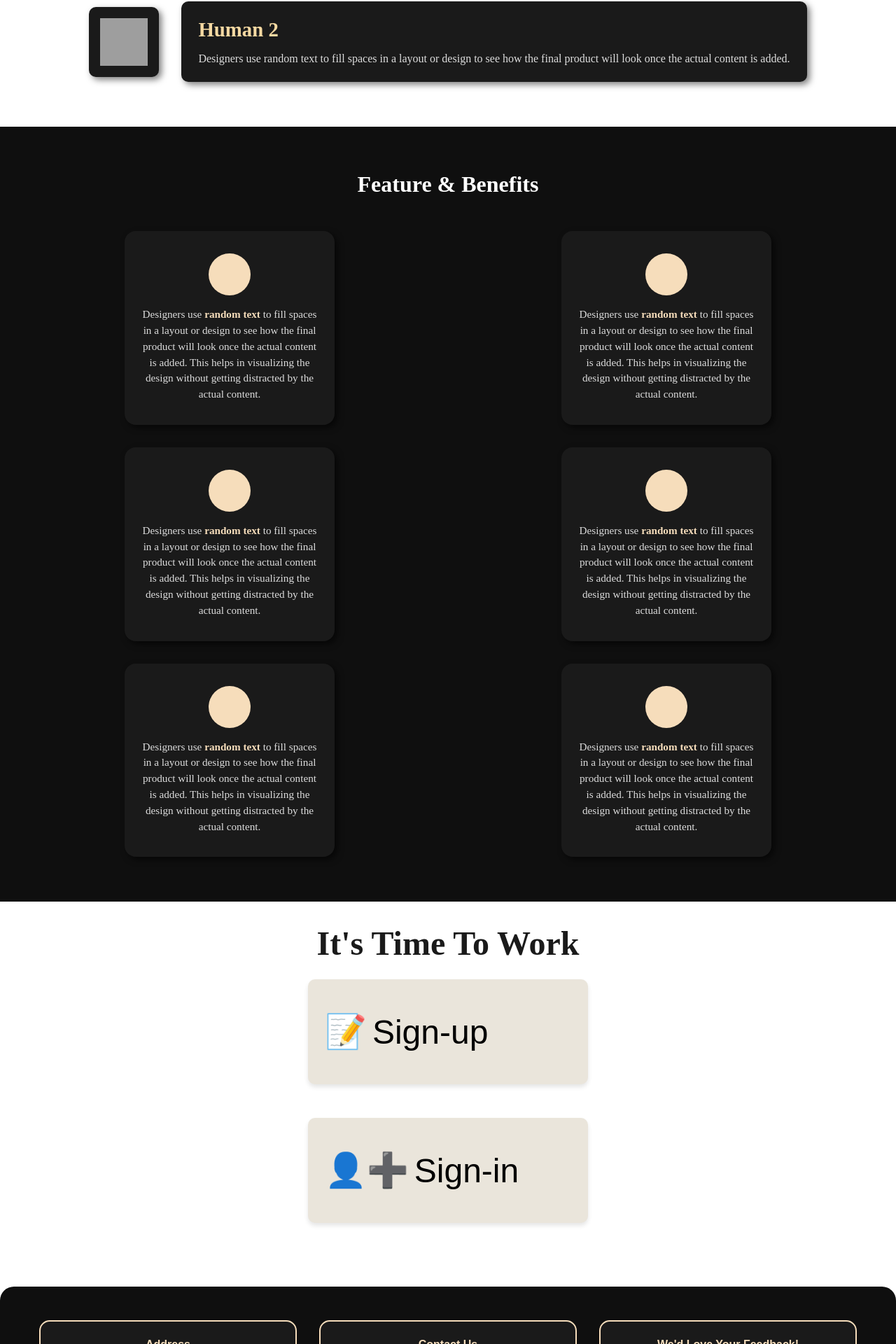
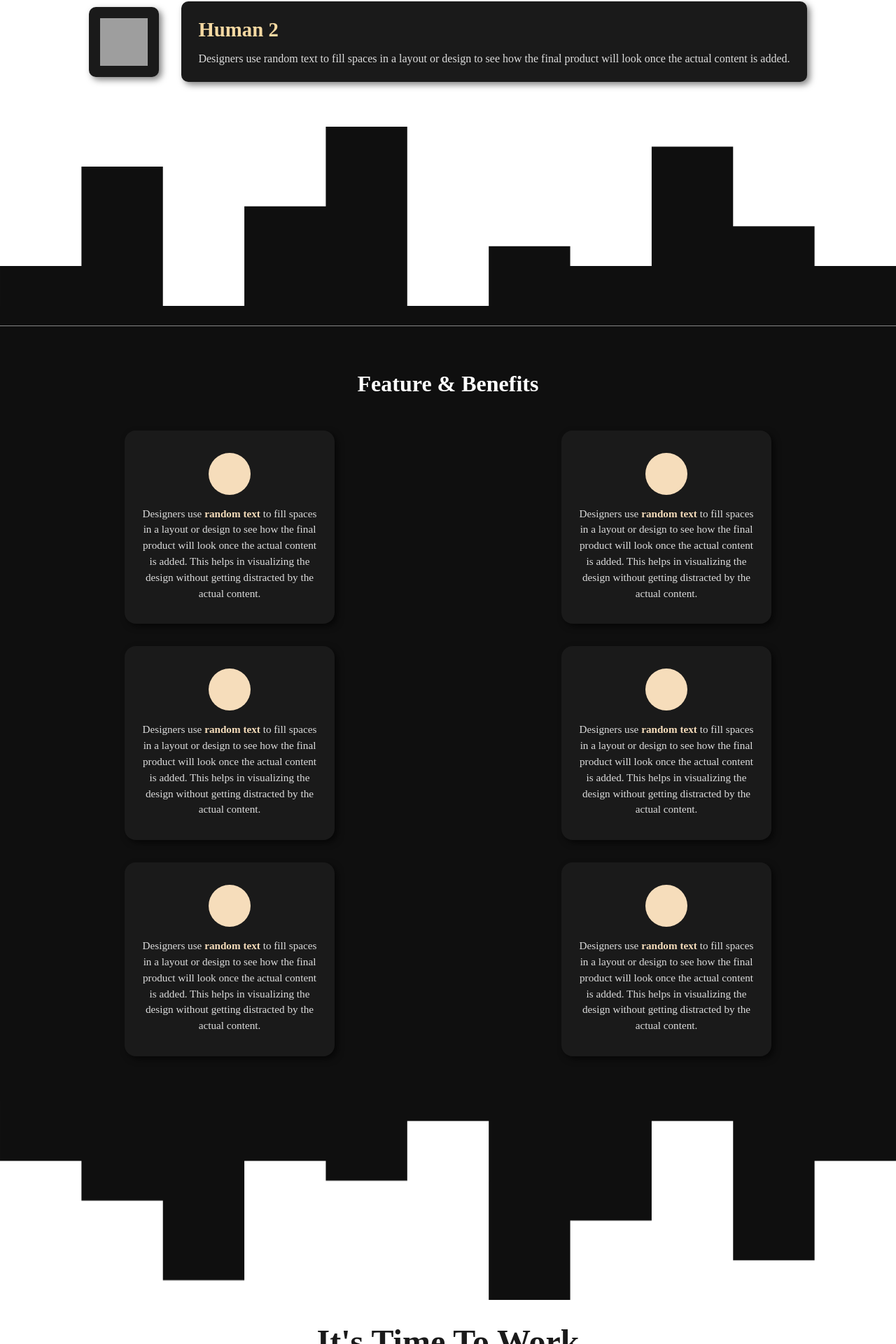
Before and after one commit to Hendry535230151/AI, a React (Create React App) app in the folder frontend/: page /home in a window 1280 px wide. Shown: the part 1026-2946 px from the top of the page at 70% size. Built offline with nearby package versions, Linux system fonts and the light colour scheme; grey boxes are pictures that could not be loaded.

Commit message:
adding wave for frontend and css

```diff
--- a/frontend/src/css/Home.module.css
+++ b/frontend/src/css/Home.module.css
@@ -271,6 +271,24 @@
     display: flex;
 }
 
+.wave_wrapper {
+    display: block;
+    height: auto;
+    width: 100%;
+    max-width: 1500px;
+    overflow: hidden;
+    line-height: 0;
+}
+
+.wave_wrapper1 {
+    display: block;
+    height: auto;
+    width: 100%;
+    max-width: 1500px;
+    overflow: hidden;
+    line-height: 0;
+    transform: rotate(180deg);
+}
 
 .custom_footer {
     background-color: #0f0f0f;
--- a/frontend/src/pages/Home.js
+++ b/frontend/src/pages/Home.js
@@ -68,9 +68,17 @@ function Home() {
                     </div>
                 </div>
             </div>
+            <div className={styles.wave_wrapper}>
+                <svg xmlns="http://www.w3.org/2000/svg" viewBox="0 0 1440 320">
+                    <path
+                    fill="#0f0f0f"
+                    fillOpacity="1"
+                    d="M0,32L0,224L130.9,224L130.9,64L261.8,64L261.8,288L392.7,288L392.7,128L523.6,128L523.6,0L654.5,0L654.5,288L785.5,288L785.5,192L916.4,192L916.4,224L1047.3,224L1047.3,32L1178.2,32L1178.2,160L1309.1,160L1309.1,224L1440,224L1440,320L1309.1,320L1309.1,320L1178.2,320L1178.2,320L1047.3,320L1047.3,320L916.4,320L916.4,320L785.5,320L785.5,320L654.5,320L654.5,320L523.6,320L523.6,320L392.7,320L392.7,320L261.8,320L261.8,320L130.9,320L130.9,320L0,320L0,320Z"
+                    ></path>
+                </svg>
+            </div>
             <div className={styles.features_section}>
                 <h2 className={styles.features_title}>Feature & Benefits</h2>
-
                 <div className={styles.features_grid}>
                     <div className={styles.feature_benefit_card}>
                         <div className={styles.feature_icon}></div>
@@ -114,6 +122,15 @@ function Home() {
                         </p>
                     </div>
                 </div>
+            </div>
+            <div className={styles.wave_wrapper1}>
+                <svg xmlns="http://www.w3.org/2000/svg" viewBox="0 0 1440 320">
+                    <path
+                    fill="#0f0f0f"
+                    fillOpacity="1"
+                    d="M0,32L0,224L130.9,224L130.9,64L261.8,64L261.8,288L392.7,288L392.7,128L523.6,128L523.6,0L654.5,0L654.5,288L785.5,288L785.5,192L916.4,192L916.4,224L1047.3,224L1047.3,32L1178.2,32L1178.2,160L1309.1,160L1309.1,224L1440,224L1440,320L1309.1,320L1309.1,320L1178.2,320L1178.2,320L1047.3,320L1047.3,320L916.4,320L916.4,320L785.5,320L785.5,320L654.5,320L654.5,320L523.6,320L523.6,320L392.7,320L392.7,320L261.8,320L261.8,320L130.9,320L130.9,320L0,320L0,320Z"
+                    ></path>
+                </svg>
             </div>
             <div className={styles.auth_card}>
             <h3 className={styles.subs_text}>It's Time To Work</h3>
```
